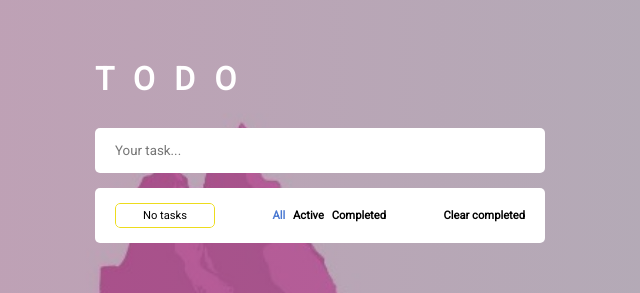
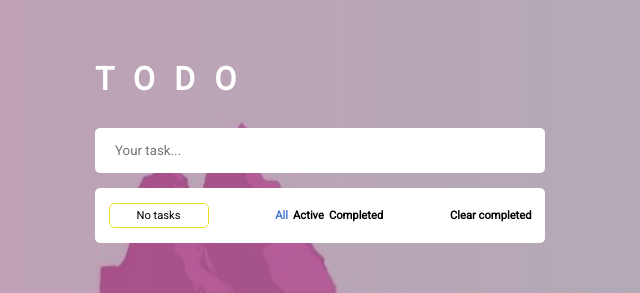
Before and after one commit to mykhailo-vavr/todo, a plain HTML site: page index.html in a window 1280 px wide. Shown: the top 293 px of the page, 320-960 px from the left. Drawn offline with Linux system fonts and the light colour scheme.

Commit message:
minor fixes

```diff
--- a/css/style.css
+++ b/css/style.css
@@ -78,7 +78,7 @@ body {
   justify-content: space-between;
   list-style-type: none;
   color: #3e3e47;
-  padding: 15px 20px;
+  padding: 15px 3%;
   margin-bottom: 2px;
   border-radius: 5px;
   transition: 0.3s;
@@ -143,7 +143,7 @@ body {
   background: #fff;
   border-radius: 5px;
   width: 100%;
-  padding: 15px 20px;
+  padding: 15px 3%;
   font-size: 0.7em;
   display: flex;
   align-items: center;
@@ -179,6 +179,10 @@ body {
   transition: 0.5s;
 }
 
+.footer-nav {
+  display: flex;
+}
+
 .nav_btn {
   background: none;
   font-size: 0.7rem;
--- a/index.html
+++ b/index.html
@@ -58,11 +58,9 @@
             Completed
           </button>
         </div>
-        <div>
-          <button class="nav_btn" data-action="removeCompleted">
-            Clear completed
-          </button>
-        </div>
+        <button class="nav_btn" data-action="removeCompleted">
+          Clear completed
+        </button>
       </footer>
     </main>
     <script src="js/index.js" type="module"></script>
```
